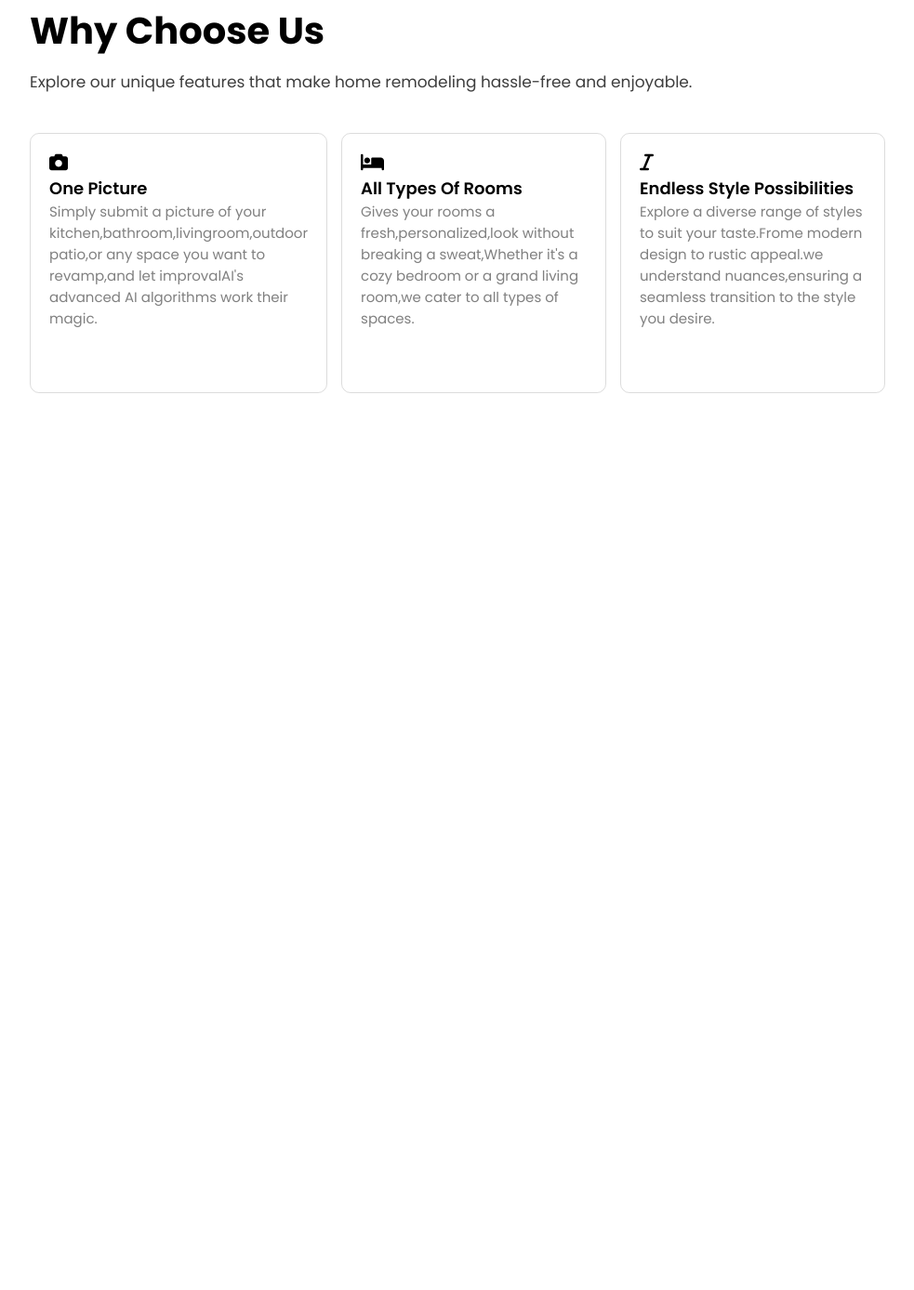
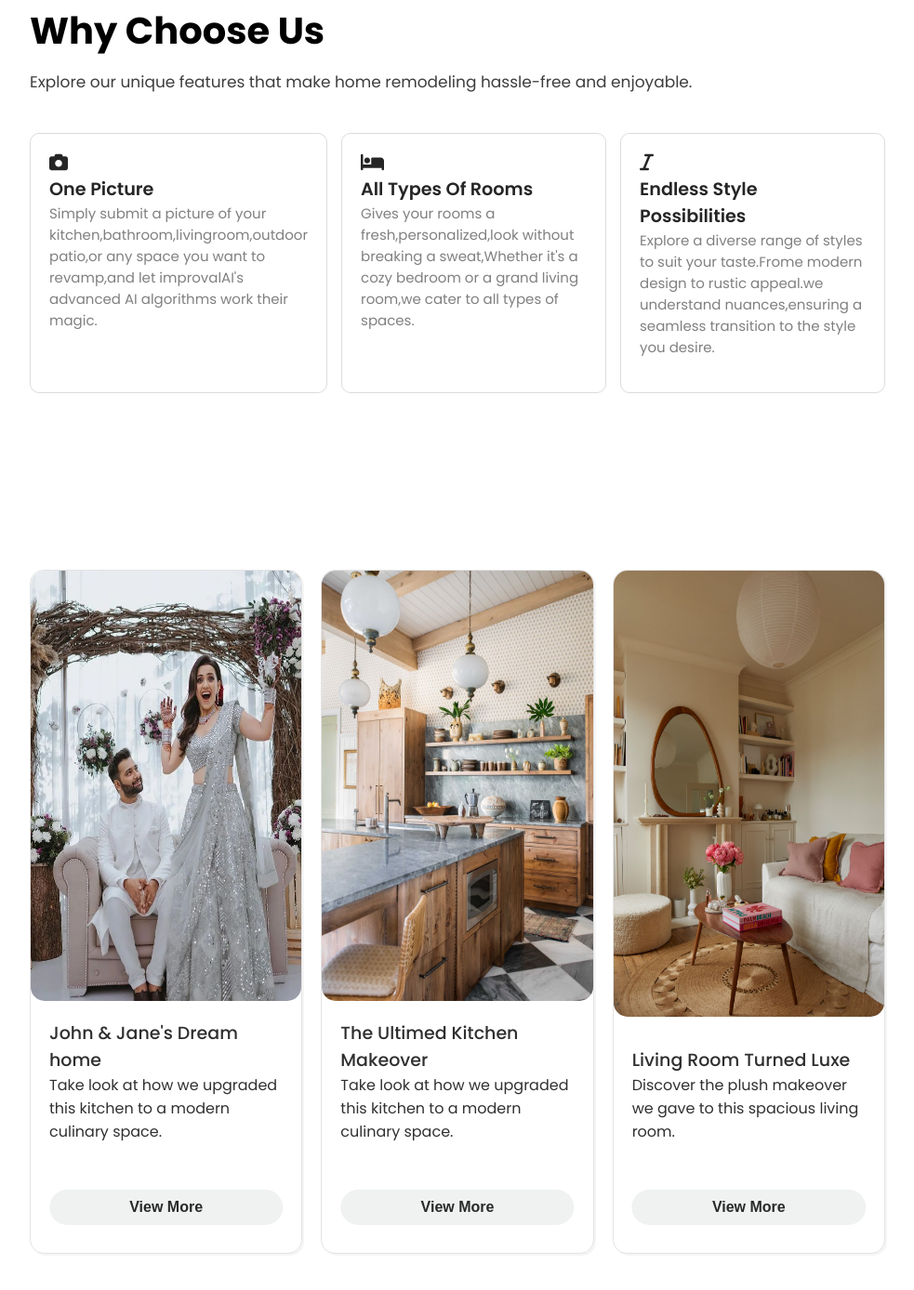
Before and after one commit to Tahsin094/HomeWork, a plain HTML site: page index.html in a window 1280 px wide. Shown: the part 600-1988 px from the top of the page at 93% size, without its empty margins (148-1131 px from the left). Before the commit the page ends 1043 px from the top, so only its background shows below. Drawn offline with Linux system fonts and the light colour scheme.

Commit message:
photo section done

```diff
--- a/index.html
+++ b/index.html
@@ -65,5 +65,32 @@
             </div>
         </div>
     </section>
+    <!-- photos menu section -->
+    <section class="photos-menu-section">
+            <div class="photos-menu">
+                <img src="./Photos/banner 1.jpg"/>
+                <div class="photos-menu-section-container">
+                    <h4>John & Jane's Dream home</h4>
+                    <p>Take look at how we upgraded this kitchen to a modern culinary space.</p>
+                    <button class="photos-menu-section-butt">View More</button>
+                </div>
+            </div>
+            <div class="photos-menu">
+                <img src="./Photos/banner 2.jpg"/>
+                <div class="photos-menu-section-container">
+                    <h4>The Ultimed Kitchen Makeover</h4>
+                    <p>Take look at how we upgraded this kitchen to a modern culinary space.</p>
+                    <button class="photos-menu-section-butt">View More</button>
+                </div>
+            </div>
+            <div class="photos-menu">
+                <img src="./Photos/banner 3.jpg"/>
+                <div class="photos-menu-section-container">
+                    <h4>Living Room Turned Luxe</h4>
+                    <p>Discover the plush makeover we gave to this spacious living room.</p>
+                    <button class="photos-menu-section-butt">View More</button>
+                </div>
+            </div>
+    </section>
 </body>
 </html>
--- a/style.css
+++ b/style.css
@@ -5,6 +5,7 @@
 }
 body{
     font-family:"Poppins", sans-serif;
+    background-color: white;
 }
    /* nav section styling */
 .nav-area{
@@ -102,6 +103,7 @@ body{
 
 .why-choose-us-section{
     margin: 20px 180px;
+    height: 70vh;
 }
 .why-choose-us-container{
     display: flex;
@@ -120,8 +122,12 @@ body{
     color: gray;
 }
 .container-description h5{
-    font-size: large;
-    font-weight: 600;
+    font-size: larger;
+    font-weight: 550;
+    color: rgba(0, 0, 0, 0.856);
+}
+.container-description i{
+    color: rgba(0, 0, 0, 0.856)
 }
 .container-description i{
     font-size: 20px;
@@ -135,3 +141,60 @@ body{
     margin: 0px 0px 30px 0px;
     color: rgb(62, 62, 62);
 }
+
+/* photos menu styling */
+
+.photos-menu-section {
+    display: flex;
+    margin: 50px 180px;
+    justify-content: space-between;
+    gap: 20px;
+    height: 100vh;
+}
+
+.photos-menu-section img {
+    width: 100%;
+    height: 60vh;
+    border-radius: 15px;
+}
+
+.photos-menu {
+    width: 33%;
+    height: 92vh;
+    border: 1px solid rgba(128, 128, 128, 0.218);
+    display: flex;
+    flex-direction: column;
+    border-radius: 15px;
+    box-shadow: 2px 2px whitesmoke;
+}
+
+.photos-menu-section-container {
+    margin-top: auto;
+    padding: 20px;
+    text-align: left;
+}
+
+.photos-menu-section-container h4 {
+    font-size: 19px;
+    font-weight: 500;
+    color: rgba(0, 0, 0, 0.82)
+}
+.photos-menu-section-container p{
+    color: rgba(0, 0, 0, 0.813);
+}
+.photos-menu-section-butt{
+    padding: 10px 20px;
+    background-color: rgba(141, 162, 149, 0.14);
+    color: rgba(0, 0, 0, 0.833);
+    font-size: 16px;
+    font-weight: 550;
+    border: none;
+    border-radius: 50px;
+    cursor: pointer;
+    position: relative;
+    left: 50%;
+    transform: translateX(-50%);
+    width: 100%;
+    margin-top: 50px;
+    margin-bottom: 10px;
+}
```
Also changed, not shown: Photos/banner 1.jpg (added), Photos/banner 2.jpg (added), Photos/banner 3.jpg (added).
